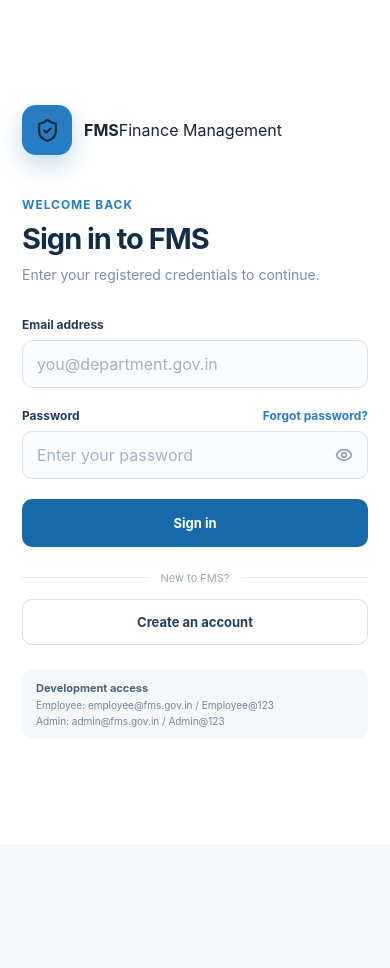
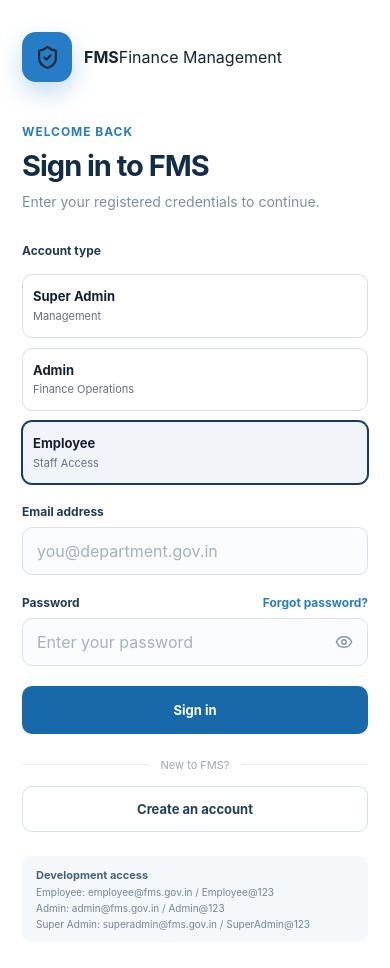
Before and after one commit to harshsingh0704/Govt-Finance-Management-system, a React (Vite) app in the folder client/: page /login in a window 390 px wide. Shown: the top 968 px of the page. Before the commit the page ends 844 px from the top, so only its background shows below. Built offline with nearby package versions, Linux system fonts and the light colour scheme.

Commit message:
Login page done

```diff
--- a/client/src/App.css
+++ b/client/src/App.css
@@ -2268,3 +2268,56 @@
     grid-template-columns: 1fr;
   }
 }
+
+.auth-role-grid {
+  display: grid;
+  grid-template-columns: repeat(3, 1fr);
+  gap: 10px;
+  margin-top: 8px;
+}
+
+.auth-role-card {
+  border: 1px solid #d8dee8;
+  background: #ffffff;
+  border-radius: 10px;
+  padding: 13px 10px;
+  text-align: left;
+  cursor: pointer;
+  transition:
+    border-color 0.2s ease,
+    background 0.2s ease,
+    box-shadow 0.2s ease,
+    transform 0.2s ease;
+}
+
+.auth-role-card:hover {
+  border-color: #9aa8ba;
+  transform: translateY(-1px);
+}
+
+.auth-role-card.active {
+  border-color: #183b63;
+  background: #f1f5f9;
+  box-shadow: 0 0 0 1px #183b63;
+}
+
+.auth-role-card strong {
+  display: block;
+  color: #172033;
+  font-size: 13px;
+  line-height: 1.3;
+}
+
+.auth-role-card span {
+  display: block;
+  margin-top: 4px;
+  color: #667085;
+  font-size: 11px;
+  line-height: 1.3;
+}
+
+@media (max-width: 640px) {
+  .auth-role-grid {
+    grid-template-columns: 1fr;
+  }
+}
--- a/client/src/app/router.jsx
+++ b/client/src/app/router.jsx
@@ -8,6 +8,8 @@ import SignupPage from "../features/auth/pages/SignupPage";
 import UnauthorizedPage from "../features/auth/pages/UnauthorizedPage";
 
 import DashboardPage from "../features/dashboard/DashboardPage";
+import AdminPage from "../features/admin/AdminPage";
+import SuperAdminPage from "../features/admin/SuperAdminPage";
 
 export const router = createBrowserRouter([
   {
@@ -29,14 +31,31 @@ export const router = createBrowserRouter([
     element: <ProtectedRoute />,
     children: [
       {
-        path: "/dashboard",
-        element: (
-          <RoleRoute allowedRoles={["employee", "admin"]} />
-        ),
+        element: <RoleRoute allowedRoles={["employee"]} />,
         children: [
           {
-            index: true,
+            path: "/dashboard",
             element: <DashboardPage />,
+          },
+        ],
+      },
+
+      {
+        element: <RoleRoute allowedRoles={["admin"]} />,
+        children: [
+          {
+            path: "/admin",
+            element: <AdminPage />,
+          },
+        ],
+      },
+
+      {
+        element: <RoleRoute allowedRoles={["super_admin"]} />,
+        children: [
+          {
+            path: "/super-admin",
+            element: <SuperAdminPage />,
           },
         ],
       },
--- /dev/null
+++ b/client/src/features/admin/AdminPage.jsx
@@ -0,0 +1,19 @@
+export default function AdminPage() {
+  return (
+    <div style={{ padding: "40px" }}>
+      <h1>FMS Admin</h1>
+
+      <p>
+        Admin authentication successful.
+      </p>
+
+      <p>
+        Role: <strong>Admin</strong>
+      </p>
+
+      <p>
+        The Admin dashboard will be implemented in the next phase.
+      </p>
+    </div>
+  );
+}
--- /dev/null
+++ b/client/src/features/admin/SuperAdminPage.jsx
@@ -0,0 +1,19 @@
+export default function SuperAdminPage() {
+  return (
+    <div style={{ padding: "40px" }}>
+      <h1>FMS Super Admin</h1>
+
+      <p>
+        Super Admin authentication successful.
+      </p>
+
+      <p>
+        Role: <strong>Super Admin</strong>
+      </p>
+
+      <p>
+        The Super Admin dashboard will be implemented in the next phase.
+      </p>
+    </div>
+  );
+}
--- a/client/src/features/auth/authSlice.js
+++ b/client/src/features/auth/authSlice.js
@@ -6,6 +6,7 @@ const initialState = storedAuth
   ? JSON.parse(storedAuth)
   : {
       user: null,
+      role: null,
       token: null,
       isAuthenticated: false,
       status: "idle",
@@ -23,6 +24,7 @@ const authSlice = createSlice({
 
     loginSuccess(state, action) {
       state.user = action.payload.user;
+      state.role = action.payload.user.role;
       state.token = action.payload.token;
       state.isAuthenticated = true;
       state.status = "authenticated";
@@ -31,6 +33,7 @@ const authSlice = createSlice({
         "fms_auth",
         JSON.stringify({
           user: action.payload.user,
+          role: action.payload.user.role,
           token: action.payload.token,
           isAuthenticated: true,
           status: "authenticated",
@@ -44,6 +47,7 @@ const authSlice = createSlice({
 
     logout(state) {
       state.user = null;
+      state.role = null;
       state.token = null;
       state.isAuthenticated = false;
       state.status = "idle";
--- a/client/src/features/auth/pages/LoginPage.jsx
+++ b/client/src/features/auth/pages/LoginPage.jsx
@@ -13,6 +13,7 @@ export default function LoginPage() {
   const { status } = useSelector((state) => state.auth);
 
   const [form, setForm] = useState({
+  role: "employee",
   email: "",
   password: "",
 });
@@ -38,8 +39,8 @@ export default function LoginPage() {
   const handleSubmit = async (event) => {
     event.preventDefault();
 
-    if (!form.email || !form.password) {
-      setError("Please enter your email and password.");
+    if (!form.role || !form.email || !form.password) {
+  setError("Please select your account type and enter your email and password.");
   return;
 }
 
@@ -136,6 +137,59 @@ export default function LoginPage() {
 
             <form onSubmit={handleSubmit} className="auth-form">
               <div className="auth-field">
+  <label>Account type</label>
+
+  <div className="auth-role-grid">
+    <button
+      type="button"
+      className={`auth-role-card ${
+        form.role === "super_admin" ? "active" : ""
+      }`}
+      onClick={() =>
+        setForm((current) => ({
+          ...current,
+          role: "super_admin",
+        }))
+      }
+    >
+      <strong>Super Admin</strong>
+      <span>Management</span>
+    </button>
+
+    <button
+      type="button"
+      className={`auth-role-card ${
+        form.role === "admin" ? "active" : ""
+      }`}
+      onClick={() =>
+        setForm((current) => ({
+          ...current,
+          role: "admin",
+        }))
+      }
+    >
+      <strong>Admin</strong>
+      <span>Finance Operations</span>
+    </button>
+
+    <button
+      type="button"
+      className={`auth-role-card ${
+        form.role === "employee" ? "active" : ""
+      }`}
+      onClick={() =>
+        setForm((current) => ({
+          ...current,
+          role: "employee",
+        }))
+      }
+    >
+      <strong>Employee</strong>
+      <span>Staff Access</span>
+    </button>
+  </div>
+</div>
+              <div className="auth-field">
                 <label htmlFor="email">Email address</label>
 
                 <input
@@ -222,6 +276,10 @@ export default function LoginPage() {
   <span>
     Admin: admin@fms.gov.in / Admin@123
   </span>
+
+  <span>
+    Super Admin: superadmin@fms.gov.in / SuperAdmin@123
+  </span>
 </div>
           </div>
         </section>
--- a/client/src/services/api/auth.api.js
+++ b/client/src/services/api/auth.api.js
@@ -17,22 +17,43 @@ const DEMO_USERS = [
     email: "admin@fms.gov.in",
     password: "Admin@123",
     role: "admin",
-    designation: "System Administrator",
+    designation: "Accountant",
     department: "Finance Administration",
+  },
+
+  {
+    id: "SADM001",
+    employeeId: "SADM001",
+    name: "FMS Super Administrator",
+    email: "superadmin@fms.gov.in",
+    password: "SuperAdmin@123",
+    role: "super_admin",
+    designation: "Chief Executive / Management",
+    department: "Organization Management",
   },
 ];
 
-export async function loginUser({ email, password }) {
+export async function loginUser({ email, password, role }) {
   await new Promise((resolve) => setTimeout(resolve, 700));
 
   const user = DEMO_USERS.find(
     (item) =>
-      item.email.toLowerCase() === email.toLowerCase() &&
+      item.email.toLowerCase() === email.trim().toLowerCase() &&
       item.password === password,
   );
 
   if (!user) {
     throw new Error("Invalid email or password.");
+  }
+
+  /*
+   * The selected role is only an attempted role.
+   * The actual role stored against the account is authoritative.
+   */
+  if (user.role !== role) {
+    throw new Error(
+      `This account is not registered as ${getRoleLabel(role)}.`,
+    );
   }
 
   const { password: _password, ...safeUser } = user;
@@ -53,3 +74,13 @@ export async function registerUser(data) {
     data,
   };
 }
+
+function getRoleLabel(role) {
+  const labels = {
+    super_admin: "Super Admin",
+    admin: "Admin",
+    employee: "Employee",
+  };
+
+  return labels[role] || "the selected role";
+}
```
Lines whose indentation alone changed are shown as unchanged.
